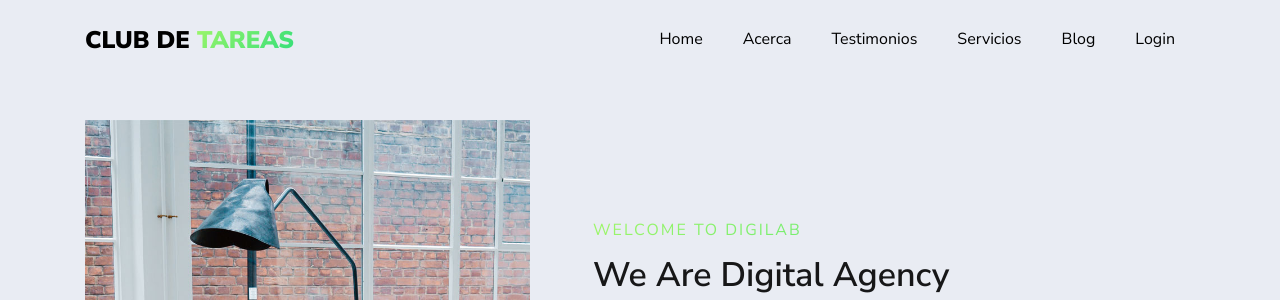
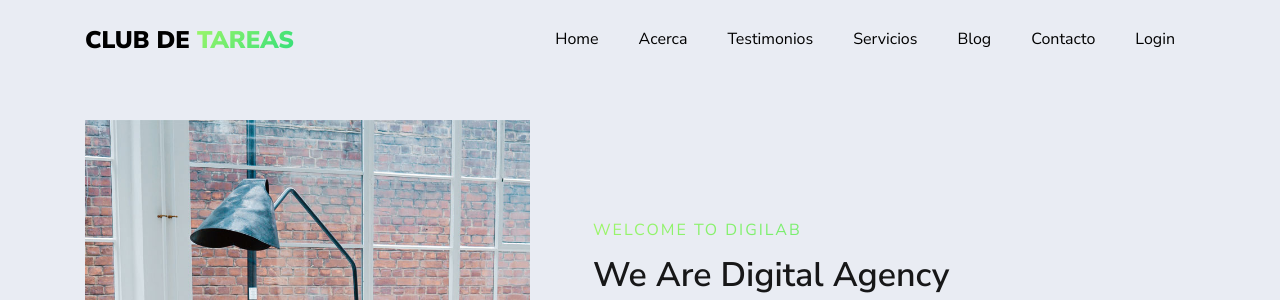
Before and after one commit to Rob866/app_club, a Django app: page /about/ in a window 1280 px wide. Shown: the top 300 px of the page. Run offline with Django 3.2, Linux system fonts and the light colour scheme; some libraries are stand-ins or nearby versions; some web fonts are replaced.

Commit message:
add link contact

```diff
--- a/club/app/templates/app/base.html
+++ b/club/app/templates/app/base.html
@@ -41,9 +41,9 @@
 	          <li class="nav-item"><a href="{% url 'app:services' %}" class="nav-link"><span>Servicios</span></a></li>
             <li class="nav-item"><a href="{% url 'blog:blog' %}" class="nav-link"><span>Blog</span></a></li>
 
-
           </ul>
           <ul class="nav navbar-nav navbar-right">
+            <li class="nav-item"><a href="{% url 'blog:contact' %}" class="nav-link"><span>Contacto</span></a></li>
             {% if request.user.is_authenticated %}
             <div class="dropdown show" style="padding-top:5px;padding-right:5px">
                     <a style="border-radius: 10px 10px 10px 10px !important;
@@ -67,6 +67,7 @@
               <li class="nav-item"><a href="{% url 'app:login' %}"  class="nav-link"><span>Login</span></a></li>
             </ul>
           {% endif %}
+
 	      </div>
 	    </div>
 	  </nav>
```
Also changed, not shown: club/db.sqlite3, club/media/post_image/2020/01/20/fondo2.jpg (added), club/media/post_image/2020/01/20/geometry-1023846_1920.jpg (added), club/media/post_image/2020/01/20/oscuridad.jpeg (added), 2 other files.
